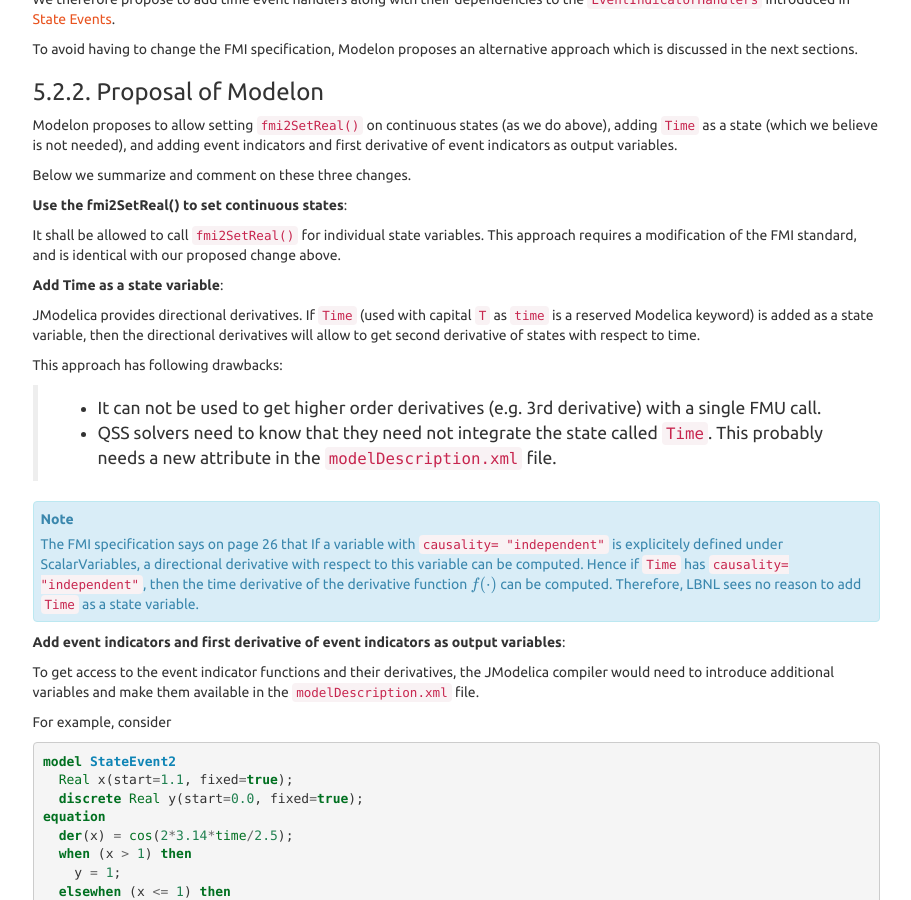
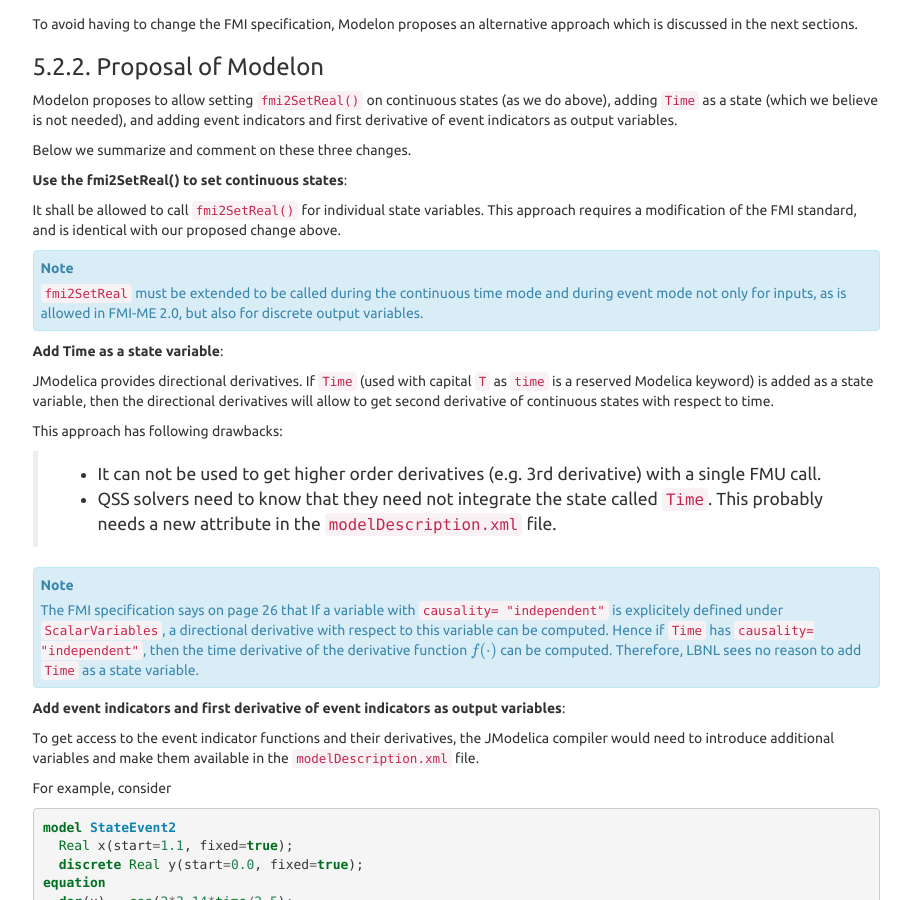
Before and after one commit to lbl-srg/soep, a Sphinx documentation site: the page built from doc-design/source/softwareArchitecture.rst, in a window 1280 px wide and 900 px high, scrolled down 12317 px. Shown: the whole window, without its empty margins (330-1241 px from the left). Built offline with Sphinx 7.4.7, drawn with Linux system fonts in a browser that asks for light colours; cross-references to code outside the pages are shown as plain code; some of the changed text lies outside the part shown.

Commit message:
Updated doc

```diff
--- a/doc-design/source/softwareArchitecture.rst
+++ b/doc-design/source/softwareArchitecture.rst
@@ -208,7 +208,7 @@ continuous-time state variables during the initialization.
 
 We therefore propose that the standard is being changed as follows:
 
- * ``fmi2SetReal`` can be called during the continuous time mode
+   ``fmi2SetReal`` can be called during the continuous time mode
    and during event mode not only for inputs,
    as is allowed in FMI-ME 2.0, but also for continuous-time states and discrete output variables.
 
@@ -317,7 +317,7 @@ We propose to introduce the following xml section which lists these variables.
                    event_type can be "state" for state event, "time", for time event,
                    "step" for step event, or any combination of the three (e.g. "time state"
                    indicates that the event indicator handler is for both time and state event) -->
-              <Unknown index="9" dependencies="1 2" value_reference="300", event_type="state" />
+              <Unknown index="9" dependencies="1 2" value_reference="300" event_type="state" />
             </EventIndicatorHandlers>
           </ModelStructure>
 
@@ -411,13 +411,19 @@ It shall be allowed to call ``fmi2SetReal()`` for individual state variables.
 This approach requires a modification of the FMI standard,
 and is identical with our proposed change above.
 
+.. note::
+
+    ``fmi2SetReal`` must be extended to be called during the continuous time mode
+    and during event mode not only for inputs,
+    as is allowed in FMI-ME 2.0, but also for discrete output variables.
+
 
 **Add Time as a state variable**:
 
 JModelica provides directional derivatives.
 If ``Time`` (used with capital ``T`` as ``time`` is a reserved Modelica keyword)
 is added as a state variable, then the directional
-derivatives will allow to get second derivative of states
+derivatives will allow to get second derivative of continuous states
 with respect to time.
 
 This approach has following drawbacks:
@@ -430,7 +436,7 @@ This approach has following drawbacks:
 
   The FMI specification says on page 26 that If a variable with
   ``causality= "independent"`` is explicitely defined under
-  ScalarVariables, a directional derivative with
+  ``ScalarVariables``, a directional derivative with
   respect to this variable can be computed.
   Hence if ``Time`` has ``causality= "independent"``,
   then the time derivative of the derivative function
```
Also changed, not shown: other parts of doc-design/source/softwareArchitecture.rst (+1 -1 lines).
